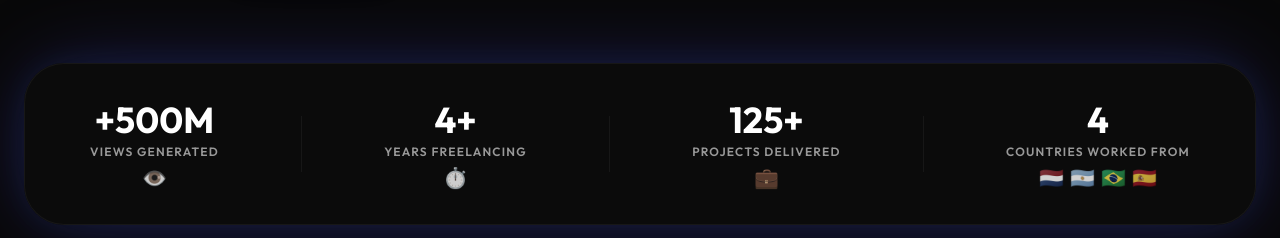
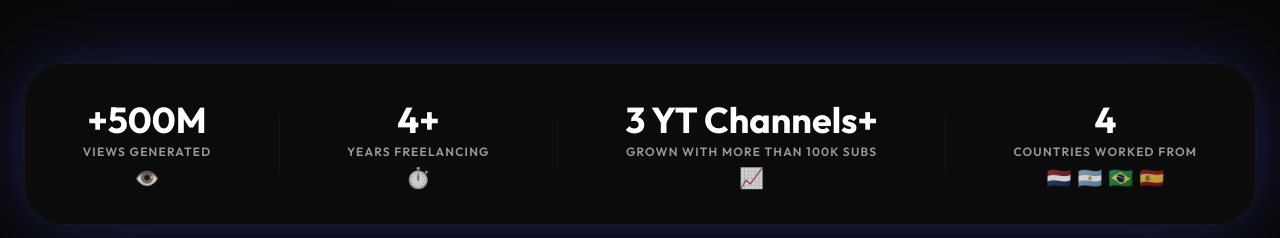
Before and after one commit to JobMeijerink/Portfolio, a React (Vite) app: page / in a window 1280 px wide. Shown: the part 1202-1440 px from the top of the page. Built offline with nearby package versions, Linux system fonts and the light colour scheme.

Commit message:
Update home.tsx

```diff
--- a/src/pages/home.tsx
+++ b/src/pages/home.tsx
@@ -167,9 +167,9 @@ export default function Home() {
                 </div>
                 <div className="hidden md:block w-px h-14 bg-border/50 shrink-0"></div>
                 <div className="px-2 py-3 md:py-1 flex flex-col items-center justify-center border-r md:border-r-0 border-white/15">
-                  <div className="text-3xl md:text-4xl font-bold text-white mb-1">125+</div>
-                  <div className="text-muted-foreground uppercase tracking-widest text-[10px] md:text-xs font-semibold mb-2">Projects Delivered</div>
-                  <span className="text-lg md:text-xl leading-none" style={{ filter: 'saturate(0.65) brightness(0.82)', display: 'inline-block' }}>💼</span>
+                  <div className="text-3xl md:text-4xl font-bold text-white mb-1">3 YT Channels+</div>
+                  <div className="text-muted-foreground uppercase tracking-widest text-[10px] md:text-xs font-semibold mb-2">Grown with more than 100K Subs</div>
+                  <span className="text-lg md:text-xl leading-none" style={{ filter: 'saturate(0.65) brightness(0.82)', display: 'inline-block' }}>📈</span>
                 </div>
                 <div className="hidden md:block w-px h-14 bg-border/50 shrink-0"></div>
                 <div className="px-2 py-3 md:py-1 flex flex-col items-center justify-center">
```
